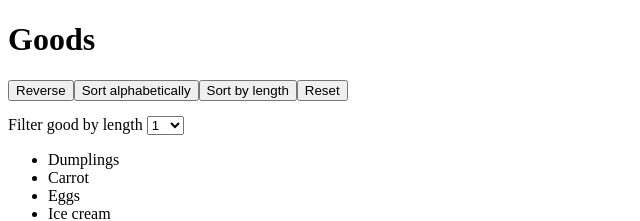
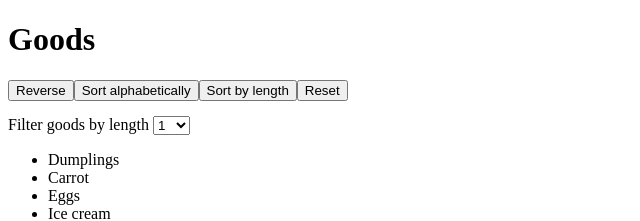
Before and after one commit to mate-academy/react_list-of-goods, a React (Create React App) app: page / in a window 1280 px wide. Both pictures are taken after a click on the button "Start". Shown: the top 221 px of the page, without its empty margins (0-640 px from the left). Built offline with nearby package versions, Linux system fonts and the light colour scheme; the HTML template or start-up script is replaced by a standard one.

Commit message:
solution

```diff
--- a/src/App.js
+++ b/src/App.js
@@ -95,7 +95,7 @@ class App extends React.Component {
             </div>
 
               <label htmlFor="selectLength">
-                {'Filter good by length '}
+                {'Filter goods by length '}
               </label>
 
               <select id="selectLength" onChange={this.filterByLength}>
```
